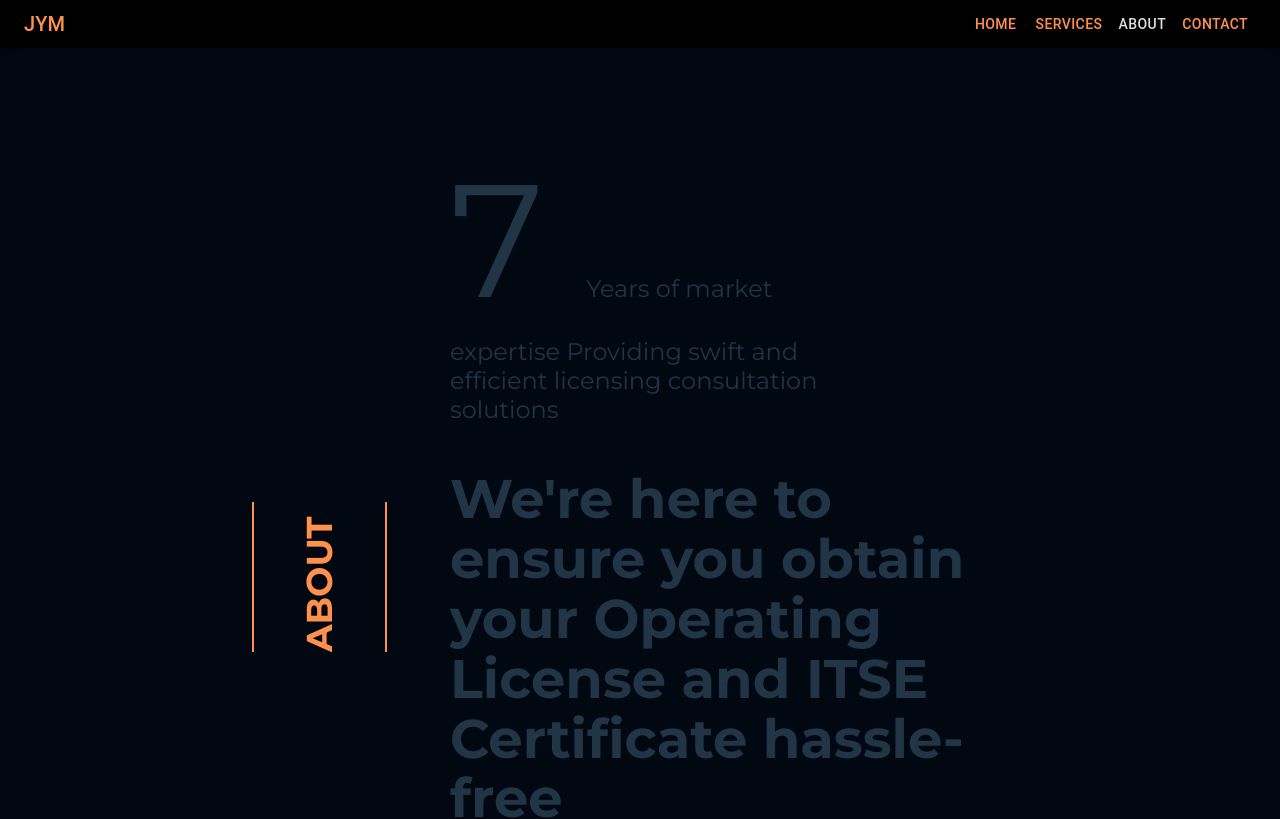
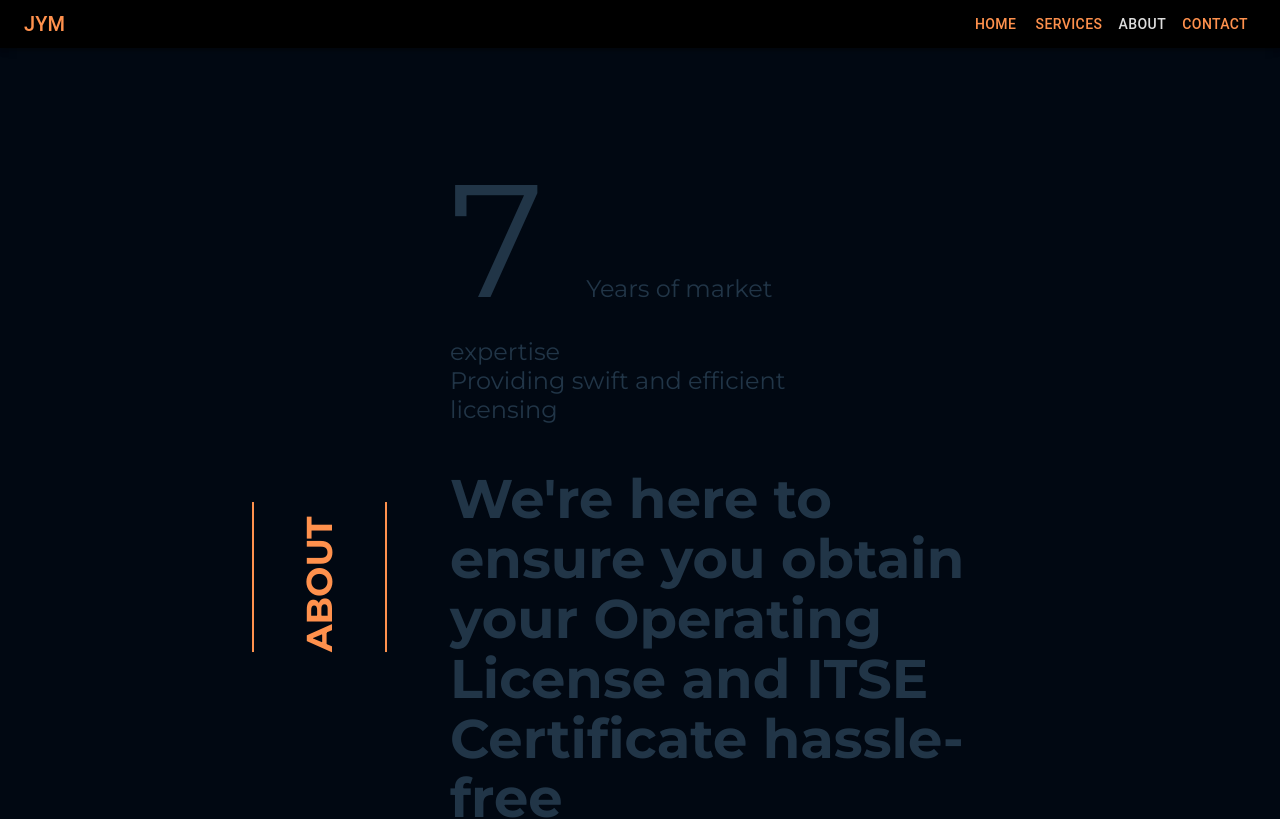
Before and after one commit to DontStopPrograming/Client_General_Solutions, a React (Vite) app: page /about in a window 1280 px wide. Shown: the top 819 px of the page. Built offline with nearby package versions, Linux system fonts and the light colour scheme; what react-swipeable-views-utils would draw is missing.

Commit message:
Fix: Starting animations in all components v6 - About component, cards

```diff
--- a/src/components/About/About.css
+++ b/src/components/About/About.css
@@ -78,16 +78,20 @@
     padding: 50px;
     margin-bottom: 20px;
 
+    overflow-wrap: break-word;
+    overflow: hidden;
     transition: border 0.2s ease;
 }
 
 .card_about.active {
     border-color: var(--orange);
+    z-index: 1;
 }
 
 .card_about.inactive {
     border: none;
-
+    border-radius: 0;
+    transform: scale(1);
 }
 
 /* SECTION TWO ABOUT                                                                  ⬆ CLOSE*/
--- a/src/components/About/About.jsx
+++ b/src/components/About/About.jsx
@@ -49,11 +49,11 @@ export const About = () => {
 				duration: 0.5,
 				scale: 1.2,
 				zIndex: 1,
-				fontSize: '1.5rem',
+				fontSize: '1.2rem',
 				top: '50%',
 				left: '50%',
 				xPercent: 0,
-				yPercent: -50,
+				yPercent: -40,
 				ease: 'power3.out',
 				onComplete: () => {
 					document.addEventListener('mousemove', handleMouseMove);
@@ -158,8 +158,8 @@ export const About = () => {
 
 						<div className='phrase_about'>
 							<p>
-								<span className='phrase_about_years'> 7 </span> Years of market expertise
-								Providing swift and efficient licensing consultation solutions
+								<span className='phrase_about_years'> 7 </span> Years of market expertise <br />
+								Providing swift and efficient licensing
 							</p>
 							<h1>
 								We're here to ensure you obtain your Operating License and ITSE Certificate hassle-free <br />
```
